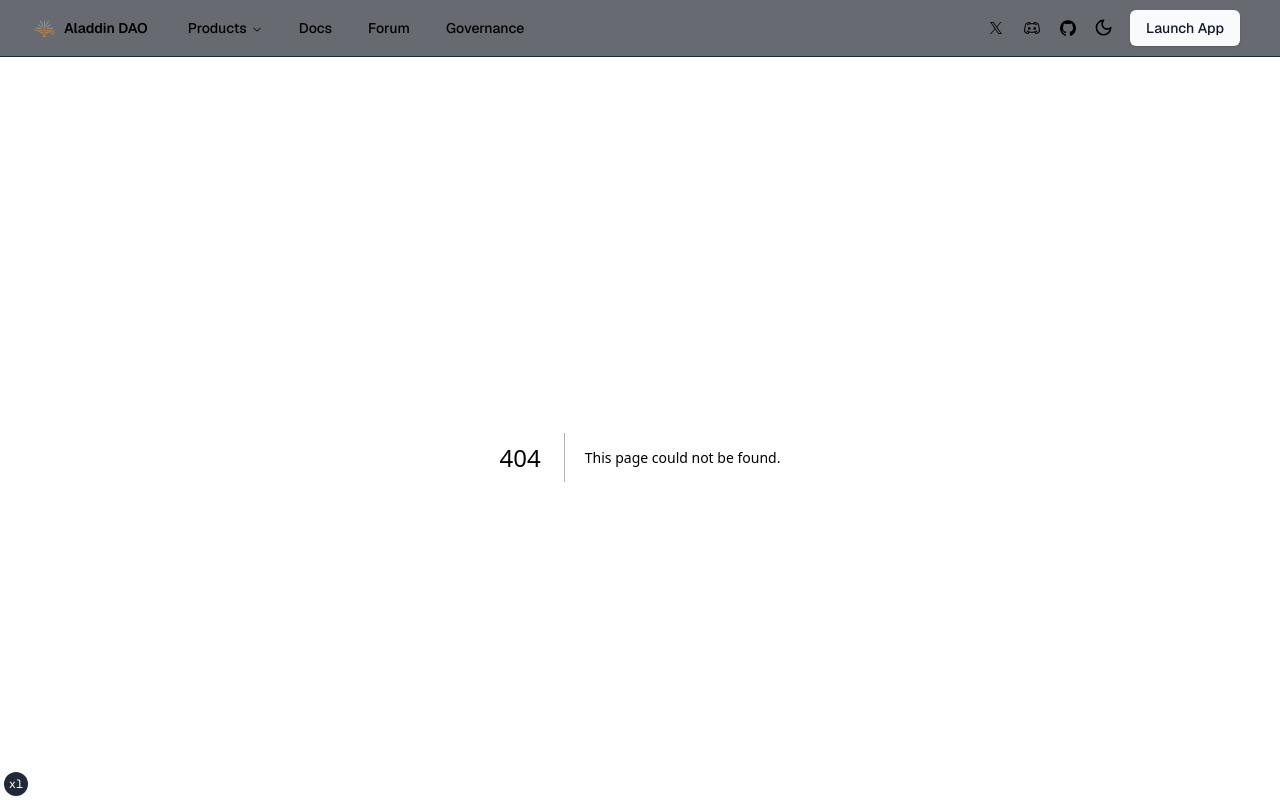
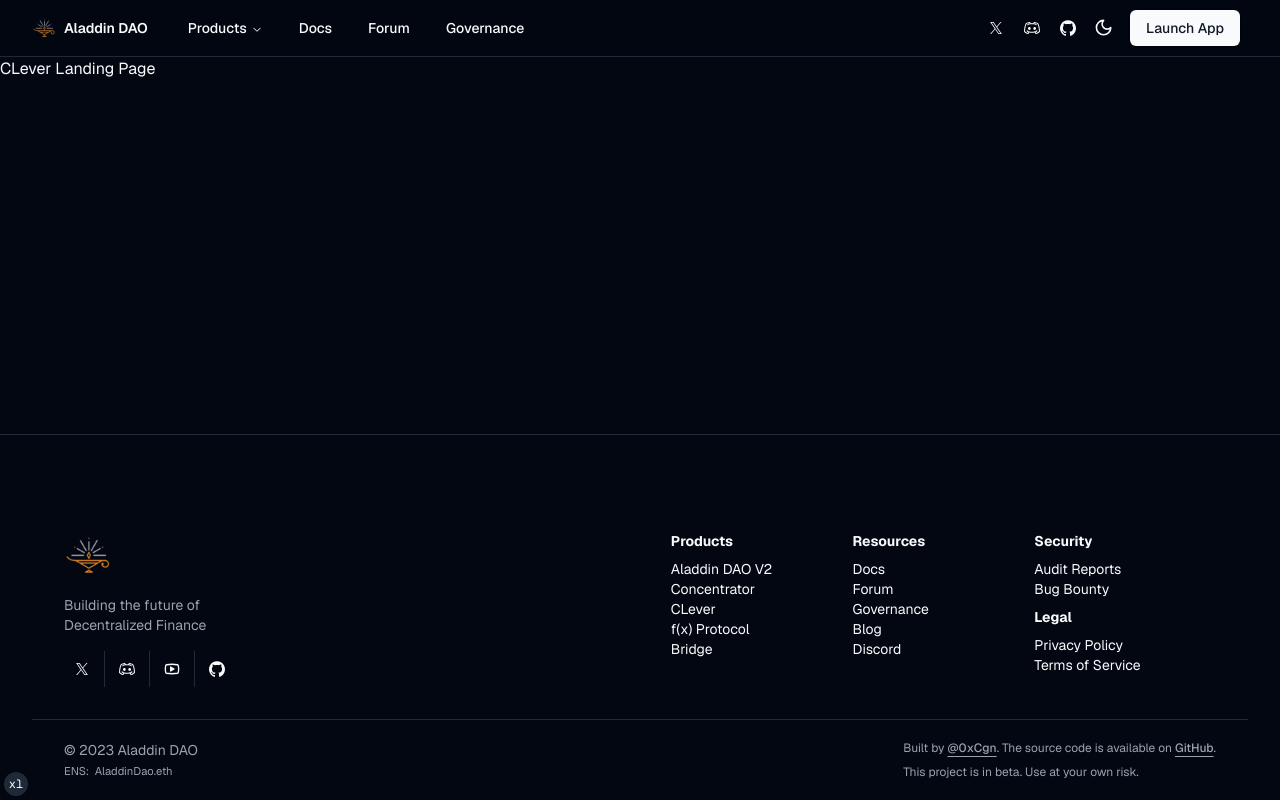
Before and after one commit to 0xcgn/aladdin-dao-website, a Next.js app: page /clever in a window 1280 px wide. Before the commit this address had no page. Shown: the top 800 px of the page. Built offline with nearby package versions, Linux system fonts and the light colour scheme.

Commit message:
add placeholder pages for other products

```diff
--- /dev/null
+++ b/app/(products)/clever/page.tsx
@@ -0,0 +1,3 @@
+export default function Clever() {
+  return <div className="relative pb-12 lg:pb-24">CLever Landing Page</div>;
+}
--- /dev/null
+++ b/app/(products)/concentrator/page.tsx
@@ -0,0 +1,5 @@
+export default function Concentrator() {
+  return (
+    <div className="relative pb-12 lg:pb-24">Concentrator Landing Page</div>
+  );
+}
--- /dev/null
+++ b/app/(products)/fx-protocol/page.tsx
@@ -0,0 +1,5 @@
+export default function FxProtocol() {
+  return (
+    <div className="relative pb-12 lg:pb-24">F(x) Protocol Landing Page</div>
+  );
+}
```
